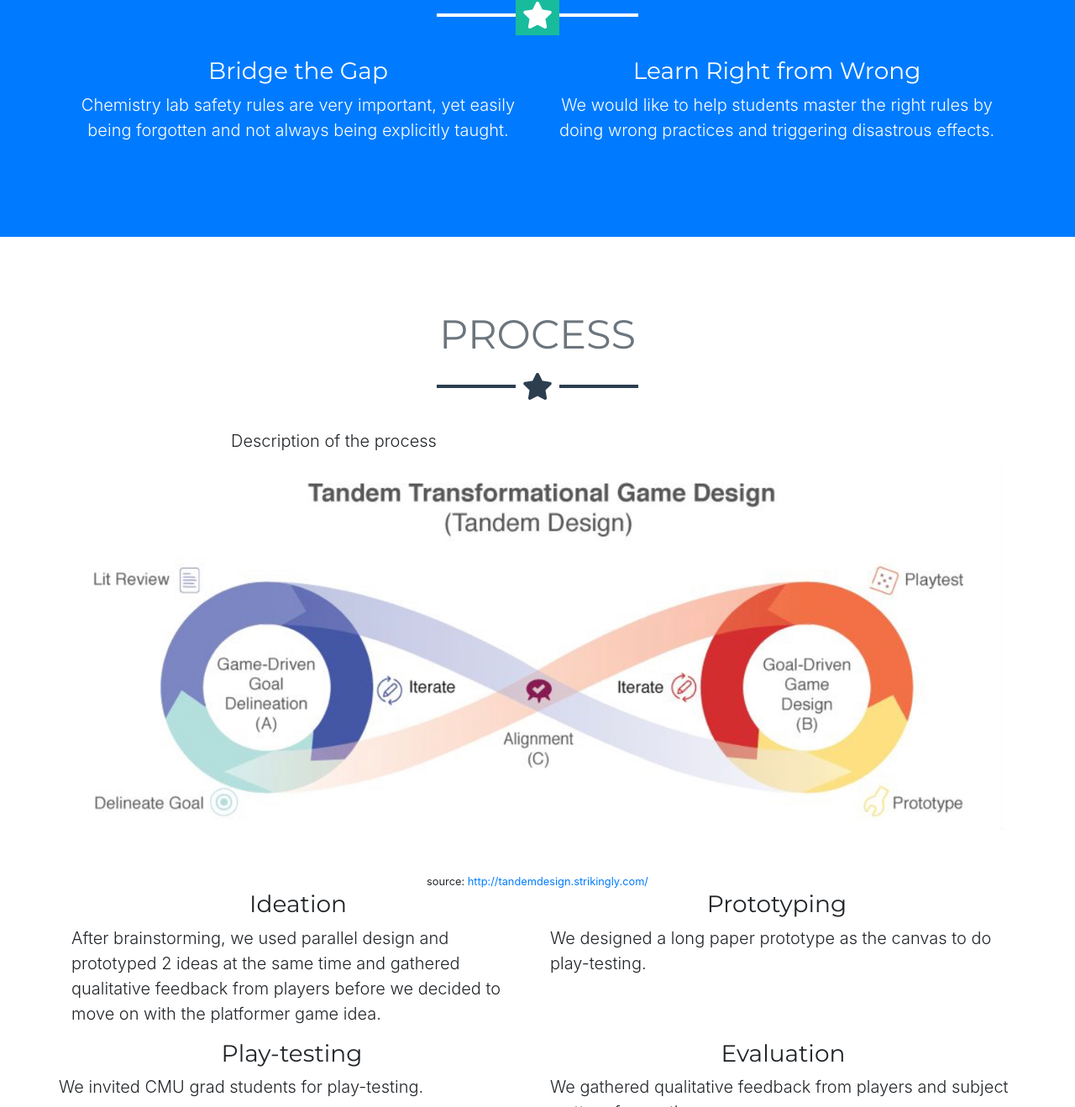
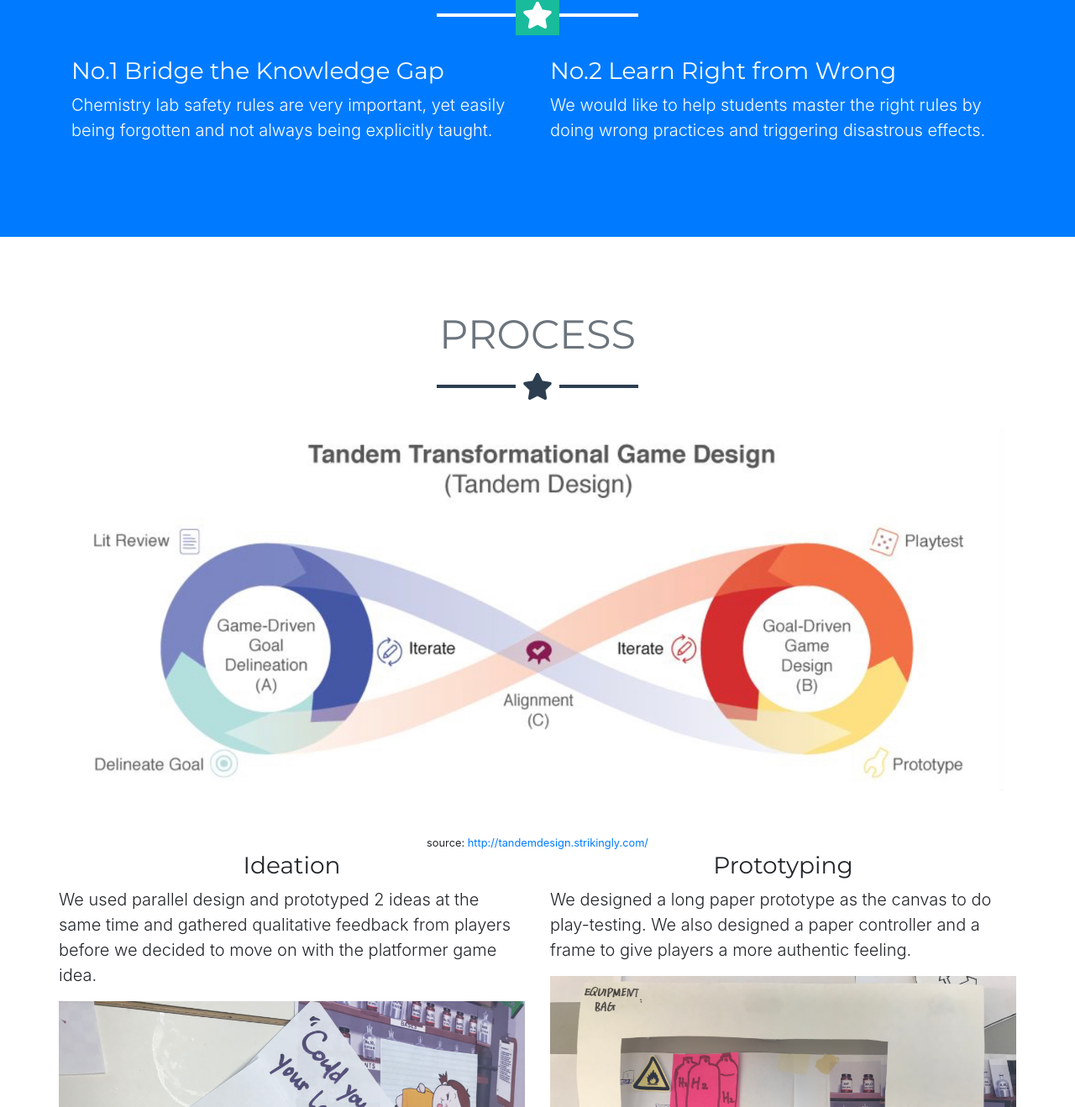
Before and after one commit to lihaobhsfer/DisasterLab-landing-page, a website with bundled scripts: page index.html in a window 1280 px wide. Shown: the part 1482-2800 px from the top of the page at 84% size. Built offline with nearby package versions, Linux system fonts and the light colour scheme.

Commit message:
img added

```diff
--- a/index.html
+++ b/index.html
@@ -75,7 +75,7 @@
       <img class="img-fluid mb-5 d-block mx-auto" src="img/screenshot.png" alt="" width="30%">
       <h1 class="text-uppercase mb-0">Disaster Lab!</h1>
       <hr class="star-light">
-      <h2 class="font-weight-light mb-0">Learn about safety through disasters.</h2>
+      <h2 class="font-weight-light mb-0">Learn safety through disasters.</h2>
     </div>
     <div class="text-center mt-4">
       <a class="btn btn-xl btn-outline-light js-scroll-trigger" href="#about">
@@ -116,12 +116,12 @@
       <hr class="star-light mb-5">
       <div class="row">
         <div class="col-lg-6 ml-auto">
-          <h3 class="text-center">Bridge the Gap</h3>
-          <p class="lead">Chemistry lab safety rules are very important, yet easily being forgotten and not always being explicitly taught.</p>
+          <h3 class="text-left">No.1 Bridge the Knowledge Gap</h3>
+          <p class="lead text-left">Chemistry lab safety rules are very important, yet easily being forgotten and not always being explicitly taught.</p>
         </div>
         <div class="col-lg-6 mr-auto">
-          <h3 class="text-center">Learn Right from Wrong</h3>
-          <p class="lead">We would like to help students master the right rules by doing wrong practices and triggering disastrous effects.</p>
+          <h3 class="text-left">No.2 Learn Right from Wrong</h3>
+          <p class="lead text-left">We would like to help students master the right rules by doing wrong practices and triggering disastrous effects.</p>
         </div>
       </div>
     </div>
@@ -134,36 +134,38 @@
       <h2 class="text-center text-uppercase text-secondary mb-0">Process</h2>
       <hr class="star-dark mb-5">
       <div class="row">
-        <div class="col-lg-8 mx-auto">
-          <p class="lead">Description of the process</p>
-        </div>
-      </div>
-      <div class="row">
         <div class="col-lg-12 text-center">
           <img class="img-fluid mb-5 d-block mx-auto" src="img/framework.jpg">
           <small>source: <a href="http://tandemdesign.strikingly.com/">http://tandemdesign.strikingly.com/</a></small>
         </div>
         <br><br>
-        <div class="col-lg-6 ml-auto">
-          <h3 class="text-center">Ideation</h3>
-          <p class="lead">After brainstorming, we used parallel design and prototyped 2 ideas at the same time and gathered qualitative feedback from players before we decided to move on with the platformer game idea.</p>
+        <div class="row">
+          <div class="col-lg-6 ml-auto">
+            <h3 class="text-center">Ideation</h3>
+            <p class="lead">We used parallel design and prototyped 2 ideas at the same time and gathered qualitative feedback from players before we decided to move on with the platformer game idea.</p>
+            <img class="img-fluid mb-5 d-block mx-auto" src="img/ideation.jpg">
+          </div>
+          <div class="col-lg-6 mr-auto">
+            <h3 class="text-center">Prototyping</h3>
+            <p class="lead">We designed a long paper prototype as the canvas to do play-testing. We also designed a paper controller and a frame to give players a more authentic feeling. </p>
+            <img class="img-fluid mb-5 d-block mx-auto" src="img/prototype.jpg">
+          </div>
         </div>
-        <div class="col-lg-6 mr-auto">
-          <h3 class="text-center">Prototyping</h3>
-          <p class="lead">We designed a long paper prototype as the canvas to do play-testing.</p>
-        </div>
+
         <div class="row">
           <div class="col-lg-6 mr-auto">
             <h3 class="text-center">Play-testing</h3>
-            <p class="lead">We invited CMU grad students for play-testing.</p>
+            <p class="lead">We invited CMU HCII grad students who are experienced in various kinds of user testing to play-test. Our next step is to play-test on middle school students who are our target players.  </p>
+            <img class="img-fluid mb-5 d-block mx-auto" src='img/playtesting01-01.jpg'>
           </div>
           <div class="col-lg-6 mr-auto">
             <h3 class="text-center">Evaluation</h3>
-            <p class="lead">We gathered qualitative feedback from players and subject matter of expertise.</p>
+            <p class="lead">We gathered qualitative feedback from subject matter of expertise, such as professors from CMU Entertainment Technology Center and professionals from Shells' Game.</p>
+            <img class="img-fluid mb-5 d-block mx-auto" src="img/evaluation.jpg">
           </div>
         </div>
 
-      </div>
+
 
     </div>
   </section>
```
Also changed, not shown: img/evaluation.jpg (added), img/ideation.jpg (added), img/playtesting.png (added), img/playtesting01-01.jpg (added), img/prototype.jpg (added), 3 other files.
